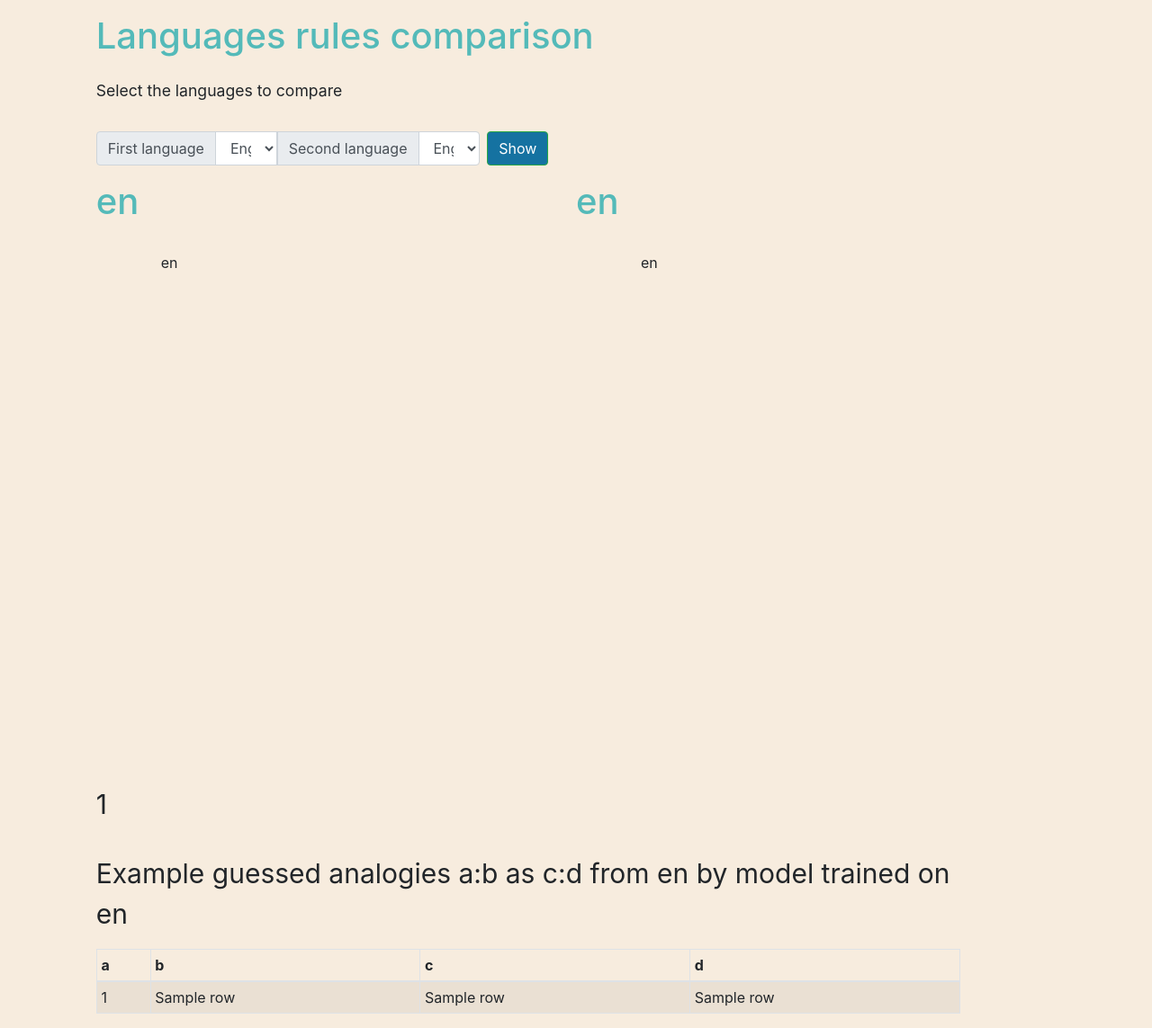
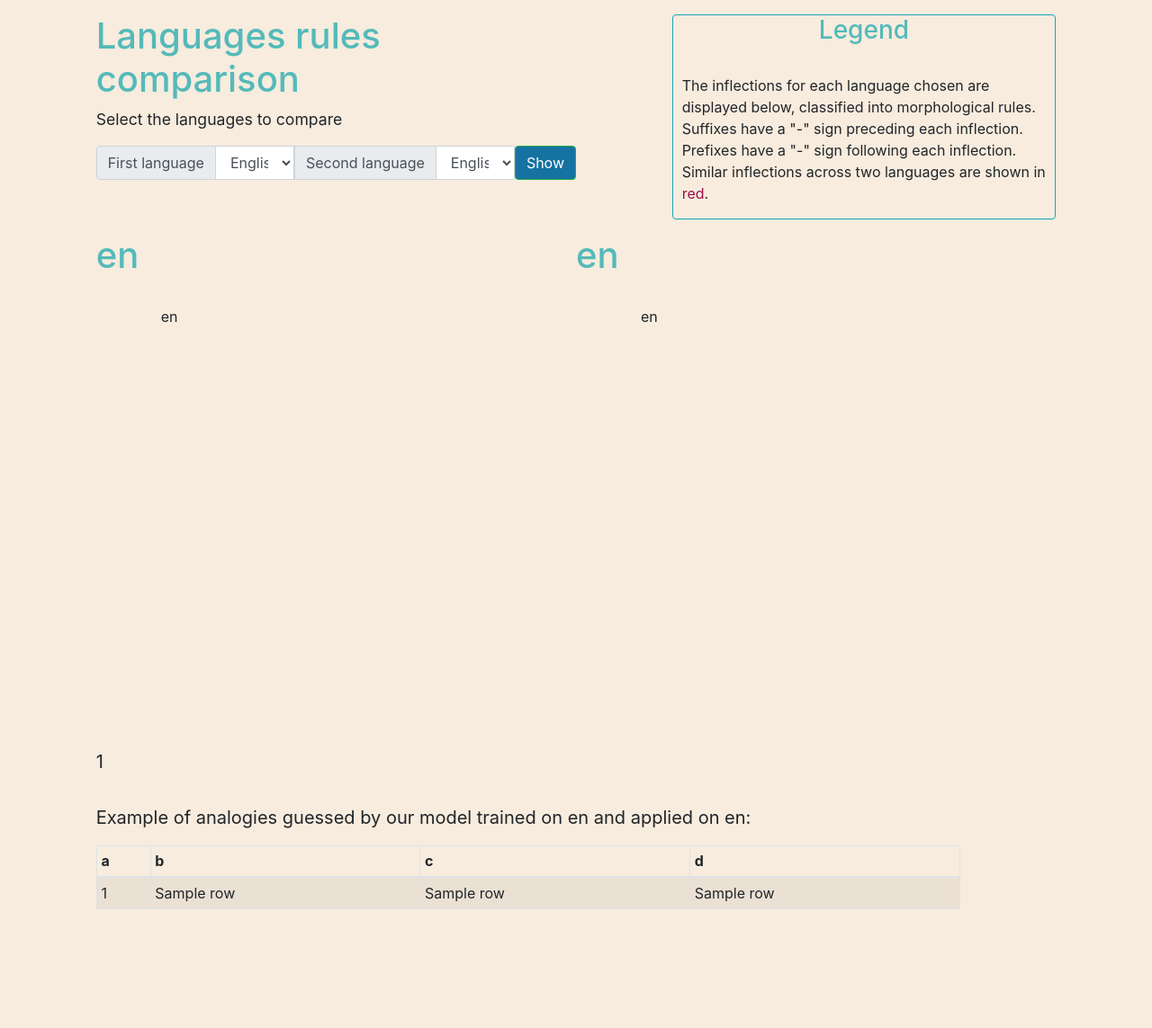
Before and after one commit to PiCindy/Inter-Language-Analogies, a Flask app: template website/templates/index.html in a window 1280 px wide. Shown: the whole page at 90% size. After the commit the page ends 1011 px from the top, so only its background shows below. Run offline with Flask 2, Linux system fonts and the light colour scheme; the template is opened without the code that fills it: most values are stand-ins (such as "Sample title", 1, 10 or a date in 2020); some libraries are stand-ins or nearby versions.

Commit message:
Update the website with legend

```diff
--- a/website/static/css/style.css
+++ b/website/static/css/style.css
@@ -1,5 +1,5 @@
 .scrollable0panel{
-    height: 600px;
+    height: 500px;
     overflow: scroll;
     white-space: pre-wrap;
 }
--- a/website/templates/index.html
+++ b/website/templates/index.html
@@ -10,25 +10,15 @@
     <title>Languages rules comparison</title>
 </head>
 <body>
+    <form action="publish_rules" method="POST" class="mb-2 needs-validation" novalidate>
+
         <div class="mt-3 row no-gutters align-items-top">
             <div class="col-md-1">
             </div>
-        <div class="col-md-11">
+            <div class="col-md-5">
                 <h1>Languages rules comparison</h1>
-        </div>
-    </div>
-    <form action="publish_rules" method="POST" class="mb-2 needs-validation" novalidate>
-        <div class="mt-3 row no-gutters align-items-top">
-            <div class="col-md-1">
-            </div>
-            <div class="col-md-11">
                 <p style='font-size: 1.1em;'>Select the languages to compare </p>
-            </div>
-        </div>
-        <div class="mt-3 row no-gutters align-items-center">
-            <div class="col-md-1">
-            </div>
-            <div id="step2-2" class="col-4 input-group mr-2">
+                <div id="step2-2" class="input-group mr-2">
                     <div class="input-group-prepend">
                         <span class="input-group-text" id="language-1-addon">First language</span>
                     </div>
@@ -51,10 +41,19 @@
                         <option value="karelian">Karelian</option>
                         <option value="otomi">Mezquital Otomi</option>
                     </select>
-            </div>
-            <div id="step4" class="col-auto">
                     <button class="btn btn-success" type="submit" style="background-color: #1572A1;">Show</button>
                 </div>
+            </div>
+            <div class="col-md-1"> </div>
+            <div class="col-md-4">
+            <fieldset class="border border-info rounded border-width:3px" >
+            <div>
+            <h3 style="text-align: center; color:#54BAB9"> Legend </h3>
+            <p style="white-space: pre-wrap; padding-left: 10px; padding-right: 10px">
+The inflections for each language chosen are displayed below, classified into morphological rules.
+Suffixes have a "-" sign preceding each inflection.
+Prefixes have a "-" sign following each inflection.
+Similar inflections across two languages are shown in <t style="color:#9C0F48">red</t>.</p></div> </fieldset> </div>
         </div>
     </form>
     <div class="mt-3 row no-gutters align-items-top" >
@@ -79,14 +78,15 @@
         <div class="col-md-1">
         </div>
         <div class="col-md-11">
-            <p style="font-size:30px;white-space: pre-wrap;">{{rules_percent}}</p>
+            <p style="font-size:20px;white-space: pre-wrap;">{{rules_percent}}</p>
         </div>
     </div>
     <div class="mt-3 row no-gutters align-items-top">
         <div class="col-md-1">
         </div>
         <div class="col-md-9">
-            <p style="font-size:30px;white-space: pre-wrap;">Example guessed analogies a:b as c:d from {{lang_2}} by model trained on {{lang_1}}</p>
+            {% if analogies_examples is defined and analogies_examples|length > 0 %}
+            <p style="font-size:20px;white-space: pre-wrap;">Example of analogies guessed by our model trained on {{lang_1}} and applied on {{lang_2}}:</p>
             <table id="analogies" class="table table-sm table-bordered table-striped">
                 <thead>
                     <tr>
@@ -107,6 +107,7 @@
                 {% endfor %}
                 </tbody>
             </table>
+            {% endif %}
         </div>
     </div>
 </body>
```
Also changed, not shown: linguistic_analysis/extracted_rules/karelian.json (+1 -1 lines), website/results/karelian.json (+1 -1 lines). Lines whose indentation alone changed are shown as unchanged.
